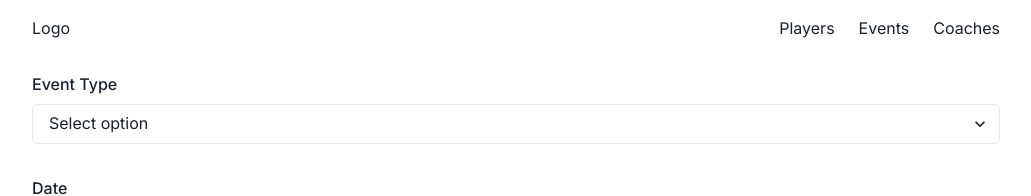
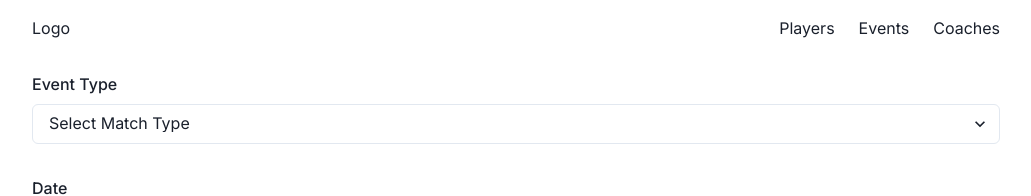
Before and after one commit to zainsadaqat/smart-coach, a Next.js app: page /events/new in a window 1280 px wide. Shown: the top 196 px of the page, without its empty margins (124-1155 px from the left). Built offline with nearby package versions, Linux system fonts and the light colour scheme.

Commit message:
Create new event form

```diff
--- a/app/events/new/page.tsx
+++ b/app/events/new/page.tsx
@@ -9,33 +9,74 @@ import {
   Stack,
   Textarea,
 } from '@chakra-ui/react';
+import { useForm } from 'react-hook-form';
+
+type FormValues = {
+  event_type: String;
+  date: String;
+  time: String;
+  location: String;
+  details: String;
+};
 
 const NewEvent = () => {
+  const { register, handleSubmit, formState, control, getValues } =
+    useForm<FormValues>();
+
+  const onSubmit = async (data: FormValues) => {
+    const event_type = getValues('event_type');
+    const date = getValues('date');
+    console.log('Date: ', date);
+    const time = getValues('time');
+    const location = getValues('location');
+    const details = getValues('details');
+    const apiData = {
+      event_type,
+      date,
+      time,
+      location,
+      details,
+    };
+    const result = await fetch('http://localhost:3000/api/events', {
+      method: 'POST',
+      headers: {
+        'Content-Type': 'application/json',
+      },
+      body: JSON.stringify(apiData),
+    });
+    const res = await result.json();
+    console.log(res);
+  };
+
   return (
+    <form onSubmit={handleSubmit(onSubmit)} noValidate>
       <FormControl>
         <div className="my-8">
           <FormLabel>Event Type</FormLabel>
-        <Select placeholder="Select option">
-          <option value="option1">PRACTICE</option>
-          <option value="option2">MATCH</option>
-          <option value="option3">OTHER</option>
+          <Select placeholder="Select Match Type" {...register('event_type')}>
+            <option value="PRACTICE">PRACTICE</option>
+            <option value="MATCH">MATCH</option>
+            <option value="OTHER">OTHER</option>
           </Select>
         </div>
         <div className="my-8">
           <FormLabel>Date</FormLabel>
-        <Input type="date" />
+          <Input type="date" {...register('date')} />
         </div>
         <div className="my-8">
           <FormLabel>Time</FormLabel>
-        <Input type="time" />
+          <Input type="time" {...register('time')} />
         </div>
         <div className="my-8">
           <FormLabel>Location</FormLabel>
-        <Input type="text" />
+          <Input type="text" {...register('location')} />
         </div>
         <div className="my-8">
           <FormLabel>Details</FormLabel>
-        <Textarea placeholder="Here you can add details" />
+          <Textarea
+            placeholder="Here you can add details"
+            {...register('details')}
+          />
         </div>
         <Stack direction="row" spacing={4}>
           <Button
@@ -43,11 +84,13 @@ const NewEvent = () => {
             loadingText="Submitting"
             colorScheme="teal"
             variant="outline"
+            type="submit"
           >
             Submit
           </Button>
         </Stack>
       </FormControl>
+    </form>
   );
 };
 
```
Lines whose indentation alone changed are shown as unchanged.
